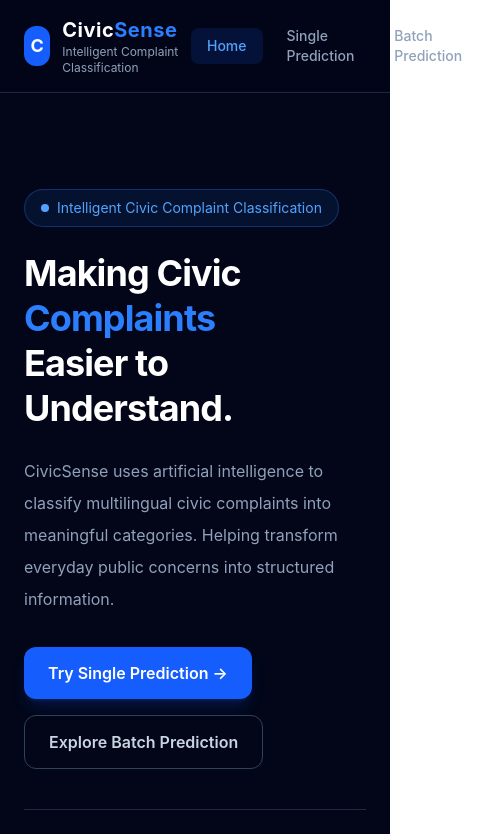
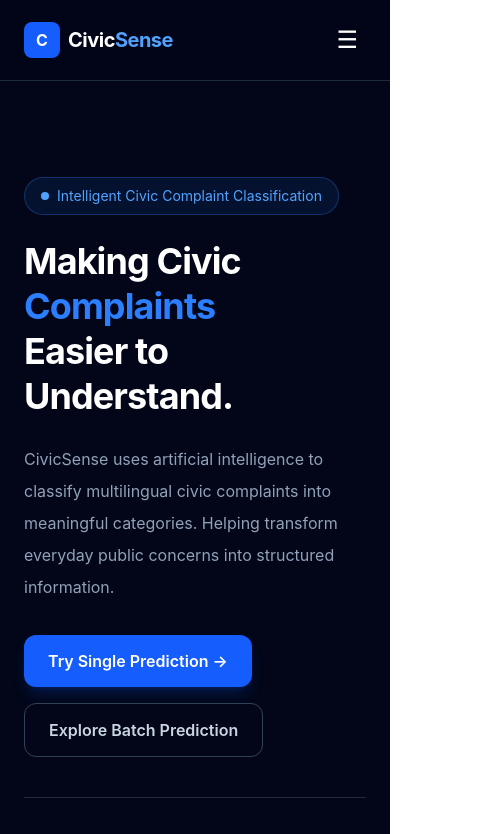
Before and after one commit to deepak88-web/Civic_Sense, a React app in the folder frontend/: page / in a window 390 px wide. Shown: the top 834 px of the page, 478 px wide, since content can reach past the window. Built offline with nearby package versions, Linux system fonts and the light colour scheme; the HTML template or start-up script is replaced by a standard one.

Commit message:
feat: enhance Navbar with mobile menu support and improved styling

```diff
--- a/frontend/src/components/Navbar.jsx
+++ b/frontend/src/components/Navbar.jsx
@@ -1,56 +1,85 @@
 
+import { useState } from "react";
 import { NavLink } from "react-router-dom";
 
-const Navbar = () => {
+function Navbar() {
+  const [menuOpen, setMenuOpen] = useState(false);
+
   const navLinks = [
     { name: "Home", path: "/" },
     { name: "Single Prediction", path: "/predict" },
     { name: "Batch Prediction", path: "/batch-predict" },
   ];
 
+  const linkClass = ({ isActive }) =>
+    `block rounded-lg px-4 py-2 text-sm font-medium transition ${
+      isActive
+        ? "bg-blue-500/10 text-blue-400"
+        : "text-slate-300 hover:bg-slate-800 hover:text-white"
+    }`;
+
   return (
-    <nav className="sticky top-0 z-50 border-b border-slate-800 bg-slate-950/95 backdrop-blur-lg">
+    <nav className="sticky top-0 z-50 border-b border-slate-800 bg-slate-950/95 backdrop-blur">
       <div className="mx-auto flex max-w-7xl items-center justify-between px-6 py-4">
-
         {/* Logo */}
-        <NavLink to="/" className="flex items-center gap-3">
-          <div className="flex h-10 w-10 items-center justify-center rounded-xl bg-blue-600 text-lg font-bold text-white">
+        <NavLink
+          to="/"
+          onClick={() => setMenuOpen(false)}
+          className="flex items-center gap-2"
+        >
+          <div className="flex h-9 w-9 items-center justify-center rounded-lg bg-blue-600 font-bold text-white">
             C
           </div>
 
-          <div>
-            <h1 className="text-xl font-bold tracking-wide text-white">
-              Civic<span className="text-blue-500">Sense</span>
-            </h1>
-            <p className="text-xs text-slate-400">
-              Intelligent Complaint Classification
-            </p>
-          </div>
+          <span className="text-xl font-bold tracking-tight text-white">
+            Civic<span className="text-blue-400">Sense</span>
+          </span>
         </NavLink>
 
-        {/* Navigation Links */}
-        <div className="flex items-center gap-2">
+        {/* Desktop navigation */}
+        <div className="hidden items-center gap-2 md:flex">
           {navLinks.map((link) => (
             <NavLink
               key={link.path}
               to={link.path}
-              end={link.path === "/"}
-              className={({ isActive }) =>
-                `rounded-lg px-4 py-2 text-sm font-medium transition ${
-                  isActive
-                    ? "bg-blue-600/15 text-blue-400"
-                    : "text-slate-400 hover:bg-slate-800 hover:text-white"
-                }`
-              }
+              className={linkClass}
             >
               {link.name}
             </NavLink>
           ))}
         </div>
 
+        {/* Mobile menu button */}
+        <button
+          type="button"
+          onClick={() => setMenuOpen((previous) => !previous)}
+          className="rounded-lg p-2 text-2xl text-white hover:bg-slate-800 md:hidden"
+          aria-label={menuOpen ? "Close navigation menu" : "Open navigation menu"}
+          aria-expanded={menuOpen}
+        >
+          {menuOpen ? "✕" : "☰"}
+        </button>
       </div>
+
+      {/* Mobile navigation */}
+      {menuOpen && (
+        <div className="border-t border-slate-800 px-6 py-3 md:hidden">
+          <div className="flex flex-col gap-2">
+            {navLinks.map((link) => (
+              <NavLink
+                key={link.path}
+                to={link.path}
+                className={linkClass}
+                onClick={() => setMenuOpen(false)}
+              >
+                {link.name}
+              </NavLink>
+            ))}
+          </div>
+        </div>
+      )}
     </nav>
   );
-};
+}
 
 export default Navbar;
```
